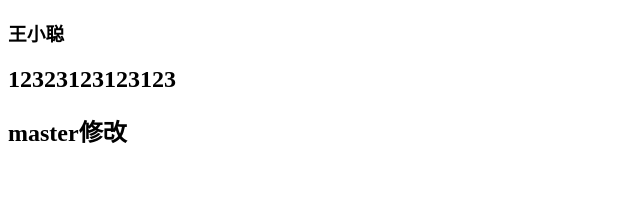
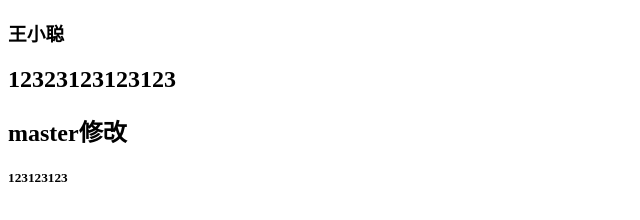
Before and after one commit to wxc0708/test, a plain HTML site: page index.html in a window 1280 px wide. Shown: the full height of the page, 0-640 px from the left. Drawn offline with Linux system fonts and the light colour scheme.

Commit message:
12312312

```diff
--- a/index.html
+++ b/index.html
@@ -11,6 +11,7 @@
         <h3>王小聪</h3>
         <h2>12323123123123</h2>
         <h2>master修改</h2>
+        <h5>123123123</h5>
     </div>
 </body>
 </html>
```
